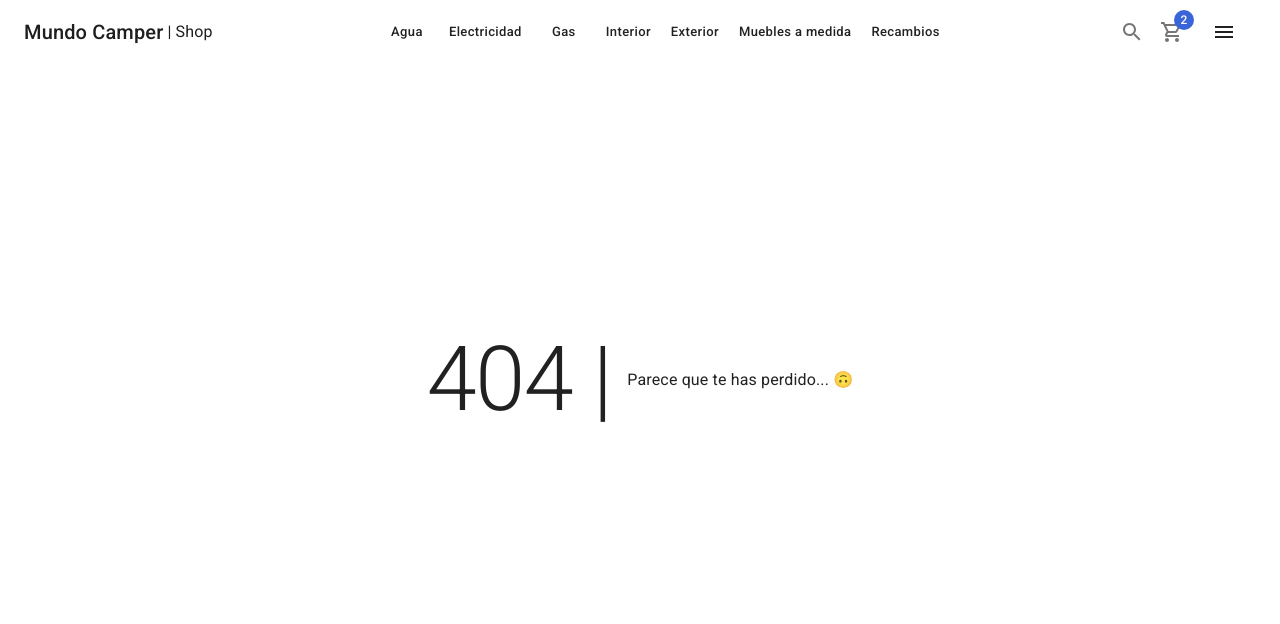
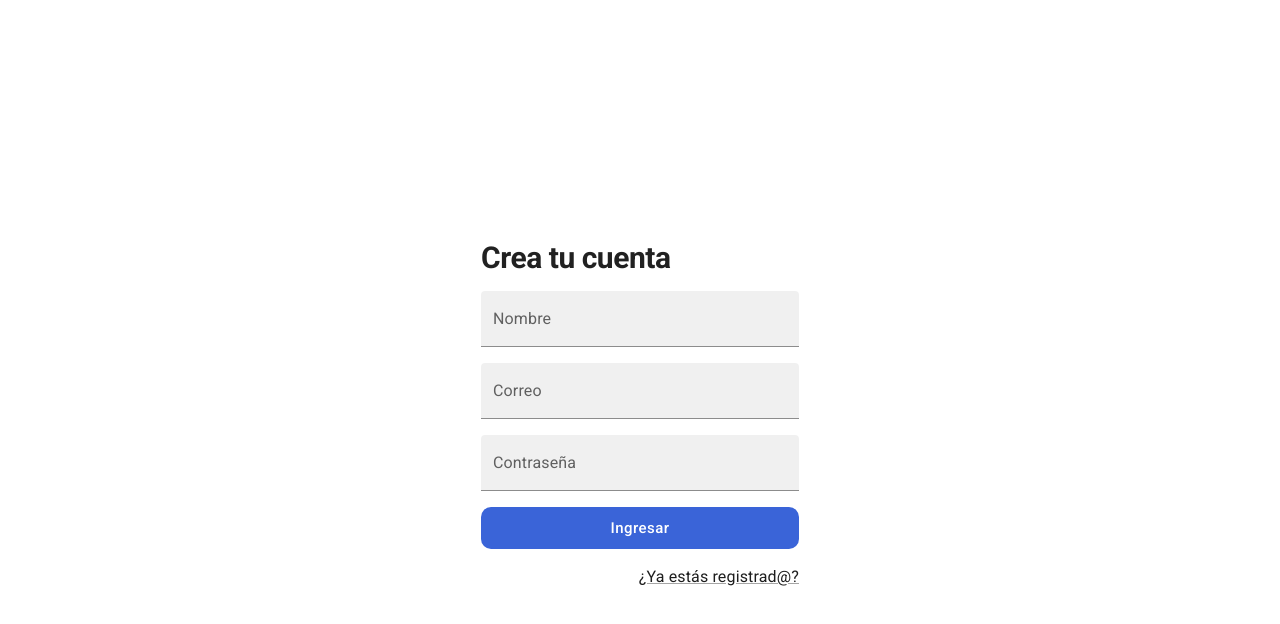
Before and after one commit to danielmateu/05-teslo-shop, a Next.js app: page /auth/register in a window 1280 px wide. Before the commit this address had no page. Shown: the top 624 px of the page. Built offline with nearby package versions, Linux system fonts and the light colour scheme.

Commit message:
Creación pagina de login e inicio de sesión

```diff
--- /dev/null
+++ b/pages/auth/register.tsx
@@ -0,0 +1,59 @@
+
+
+import { AuthLayout } from '../../components/layouts'
+
+import { Button, Grid, Link, TextField, Typography } from '@mui/material'
+import { Box } from '@mui/system'
+import NextLink from 'next/link';
+
+
+const RegisterPage = () => {
+    return (
+        <AuthLayout title="Página de registro">
+            <Box sx={{ width: 350, padding: '15em 1em' }} >
+
+                <Grid container spacing={2}  >
+                    <Grid item>
+                        <Typography variant='h1' component='h1'>Crea tu cuenta</Typography>
+                    </Grid>
+
+                    <Grid item xs={12}>
+                        <TextField label='Nombre' variant='filled' fullWidth />
+                    </Grid>
+
+                    <Grid item xs={12}>
+                        <TextField label='Correo' variant='filled' fullWidth />
+                    </Grid>
+
+                    <Grid item xs={12}>
+                        <TextField label='Contraseña' type='password' variant='filled' fullWidth />
+                    </Grid>
+
+                    {/* <Grid item xs={12}>
+                        <TextField label='Repita contraseña' type='password' variant='filled' fullWidth />
+                    </Grid> */}
+
+                    <Grid item xs={12}>
+                        <Button color='secondary' className='circular-btn' size='large' fullWidth>Ingresar
+                        </Button>
+                    </Grid>
+
+                    <Grid item xs={12} display='flex' justifyContent='end'>
+                        <NextLink href='/auth/login' passHref>
+                            <Link underline="always">
+                                ¿Ya estás registrad@?
+                            </Link>
+                        </NextLink>
+                    </Grid>
+
+
+
+                </Grid>
+            </Box>
+
+
+        </AuthLayout>
+    )
+}
+
+export default RegisterPage
```
Also changed, not shown: pages/auth/login.tsx (+36 -4 lines).
